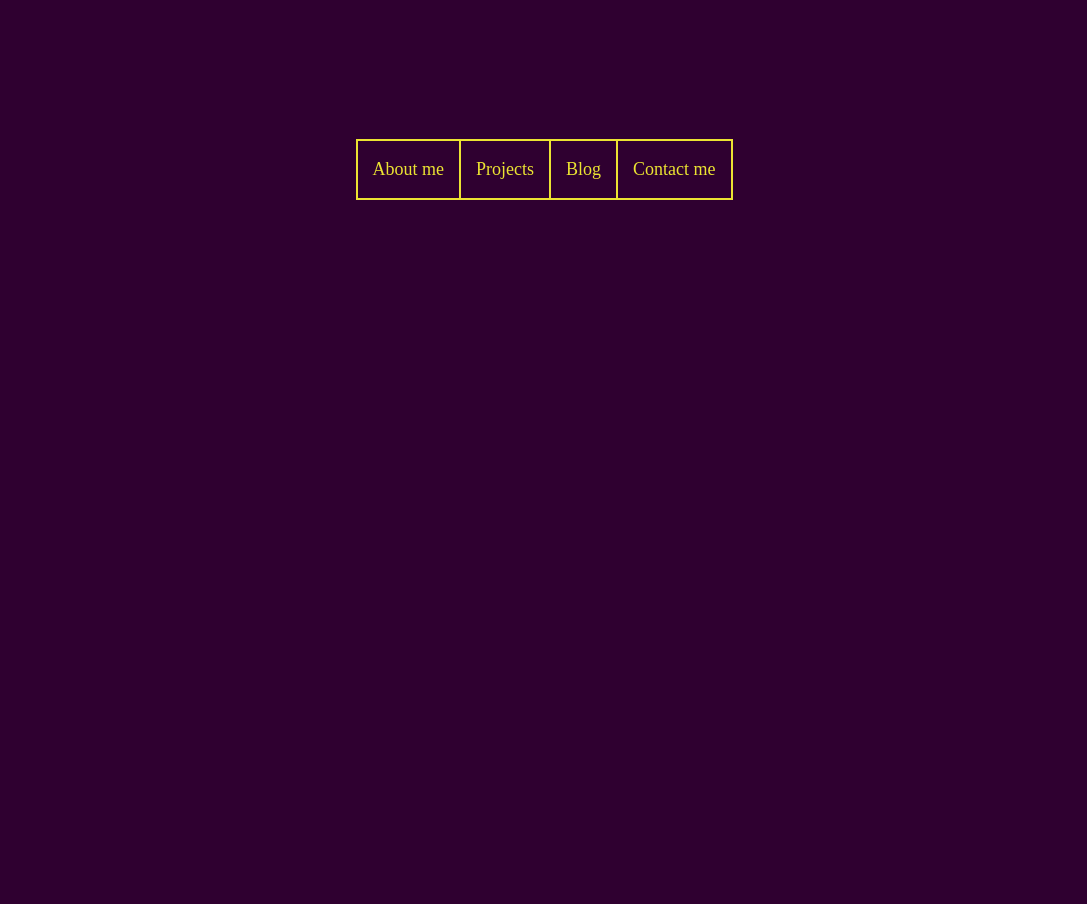
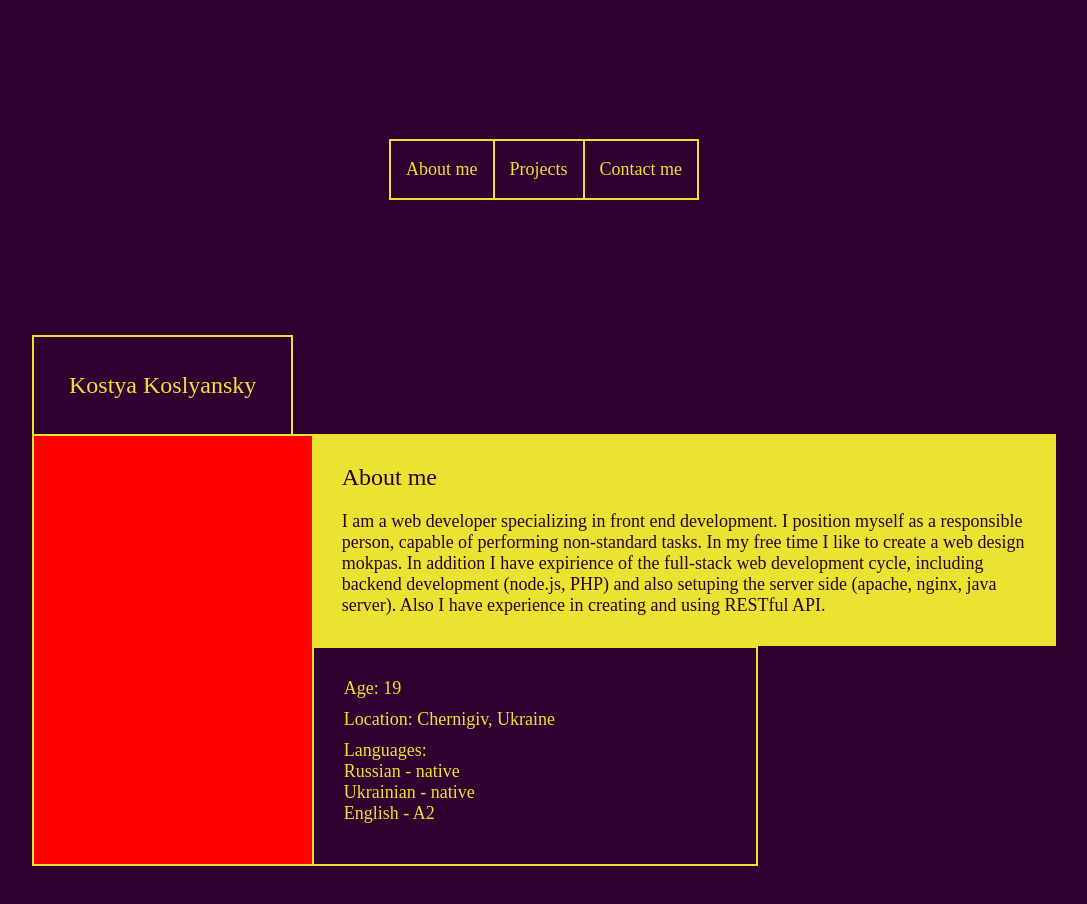
Before and after one commit to unsky559/roe, a React app: page / in a window 1280 px wide. Shown: the part 600-1504 px from the top of the page, without its empty margins (96-1183 px from the left). Before the commit the page ends 800 px from the top, so only its background shows below. Built offline with nearby package versions, Linux system fonts and the light colour scheme; a web font is replaced by a local one.

Commit message:
feat: about me section

```diff
--- a/src/page/page-landing/page.landing.scss
+++ b/src/page/page-landing/page.landing.scss
@@ -13,7 +13,9 @@ body{
 #bannerMain{
   .banner-main-foreground{
     width: 100%;
-    height: 100vh;
+    max-width: 1950px;
+    margin: 0 auto;
+    min-height: max(100vh, 800px);
     display: flex;
     flex-direction: column;
     align-items: center;
@@ -60,7 +62,7 @@ body{
             bottom: 10px;
             content: "";
             position: absolute;
-            height: 15px;
+            height: 7px;
             width: 100%;
             background: $color-coral;
             z-index: 0;
@@ -90,3 +92,68 @@ body{
     margin-left: 0;
   }
 }
+
+
+#aboutMe{
+  width: 100%;
+  min-height: max(100vh, 800px);
+  max-width: 1950px;
+  margin: 0 auto;
+  display: flex;
+  align-items: center;
+
+  .container{
+    margin: 0 auto;
+    width: calc(100% / 10 * 8);
+  }
+
+  .centerBlock{
+    .row{
+      display: flex;
+    }
+    .title{
+      @include border();
+      border-bottom: 0;
+      padding: 35px;
+      .name{
+        @include font_h2();
+        color: $color-yellow;
+      }
+    }
+
+    .photo{
+      @include border();
+      border-right: 0;
+      width: calc(100% / 8 * 3);
+      background: red;
+    }
+    .column{
+      width: 100%;
+    }
+    .aboutMe{
+      width: 100%;
+      background: $color-yellow;
+      padding: 30px;
+      .heading{
+        @include font_h2();
+        color: $color-dark-purple;
+        margin-bottom: 20px;
+      }
+      p{
+        @include font_p();
+        color: $color-dark-purple;
+      }
+    }
+    .summary{
+      width: calc(100%/5*3);
+      @include border();
+      padding: 30px;
+      p{
+        @include font_p();
+        color: $color-yellow;
+        margin-bottom: 10px;
+      }
+    }
+
+  }
+}
--- a/src/page/page-landing/page.landing.tsx
+++ b/src/page/page-landing/page.landing.tsx
@@ -2,7 +2,7 @@ import "../../shared/shared-styles/style.reset.scss";
 import * as React from "react";
 import "./page.landing.scss";
 
-export function PageLanding () {
+export function PageLanding() {
     return (
         <div>
             <div className="globe-container">
@@ -19,8 +19,7 @@ export function PageLanding () {
                                     <h1 className="bannerH1">unsky559</h1>
                                 </div>
                                 <div className="banner-main_links">
-                    <a className="link small arrow block" href="#">See CV</a>
-                    <a className="link small arrow block" href="#">Contact me</a>
+                                    <a className="link" href="#">See CV</a>
                                 </div>
                             </div>
                             <div className="banner-main_vertical">
@@ -30,16 +29,47 @@ export function PageLanding () {
                             </div>
                         </div>
                         <div className="banner-main_footer-links">
-            <a className="link big arrow block" href="#">About me</a>
-            <a className="link big arrow block" href="#">Projects</a>
-            <a className="link big arrow block" href="#">Blog</a>
-            <a className="link big arrow block" href="#">Contact me</a>
+                            <a className="link" href="#">About me</a>
+                            <a className="link" href="#">Projects</a>
+                            <a className="link" href="#">Contact me</a>
                         </div>
                     </div>
                     <div className="banner-main-background">
 
                     </div>
                 </section>
+                <section id="aboutMe">
+                    <div className="container">
+                        <div className="centerBlock">
+                            <div className="row">
+                                <div className="title">
+                                    <h1 className="name">Kostya Koslyansky</h1>
+                                </div>
+                            </div>
+                            <div className="row">
+                                <div className="photo">
+
+                                </div>
+                                <div className="column">
+                                    <div className="aboutMe">
+                                        <h3 className="heading">About me</h3>
+                                        <p>I am a web developer specializing in front end development. I position myself as a responsible person, capable of performing non-standard tasks. In my free time I like to create a web design mokpas. In addition I have expirience of the full-stack web development cycle, including backend development (node.js, PHP) and also setuping the server side (apache, nginx, java server). Also I have experience in creating and using RESTful API.
+                                        </p>
+                                    </div>
+                                    <div className="summary">
+                                        <p>Age: 19</p>
+                                        <p>Location: Chernigiv, Ukraine</p>
+                                        <p>Languages: <br/>
+                                            Russian - native <br/>
+                                            Ukrainian - native <br/>
+                                            English - A2</p>
+
+                                    </div>
+                                </div>
+                            </div>
+                        </div>
+                    </div>
+                </section>
             </div>
         </div>
     )
```
Lines whose indentation alone changed are shown as unchanged.
